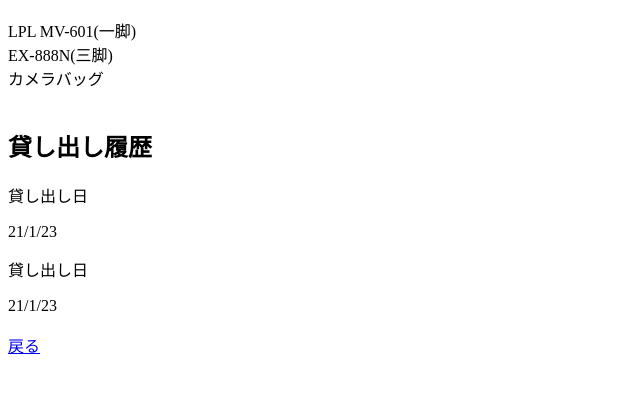
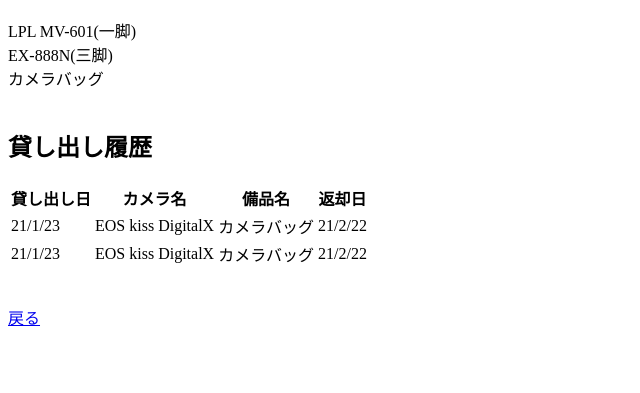
Before and after one commit to hiroki022/django_app, a Django app: page /yoyaku_system/ in a window 1280 px wide. Shown: the part 407-800 px from the top of the page, without its empty margins (0-640 px from the left). Run offline with Django 3.2, Linux system fonts and the light colour scheme; a user stored in the database is signed in; data comes from the database, SQL or seed files in the repository; both versions use the stored data as it was after the commit.

Commit message:
テーブルの作成

```diff
--- a/yoyaku_system/templates/yoyaku_system/index.html
+++ b/yoyaku_system/templates/yoyaku_system/index.html
@@ -36,26 +36,33 @@
 <br>
 
 <h2>貸し出し履歴</h2>
+<table>
+	<tbody>
+		<tr>
+            <th>貸し出し日</th>
+            <th>カメラ名</th>
+            <th>備品名</th>
+            <th>返却日</th>
+        </tr>
         {% if booking %}
         {% for booking in booking %}
-<tabel>
 		<tr>
-        <p>貸し出し日</p>
             <td>{{ booking.lending_day|date:"y/n/j" }}</td>
+            <td>{{ booking.camera_name }}</td>
+            <td>{{ booking.equipment_name }}</td>
+            <td>{{ booking.return_day|date:"y/n/j" }}</td>
         </tr>
-</tabel>
         {% endfor %}
-
+	</tbody>
+</table>
 
 {% else %}
-
 <p>履歴がありません</p>
-
 {% endif %}
-
 
 <br>
 <br>
+
 <a href="/accounts/home">戻る</a>
 
 </body>
```
Also changed, not shown: db.sqlite3. Lines whose indentation alone changed are shown as unchanged.
